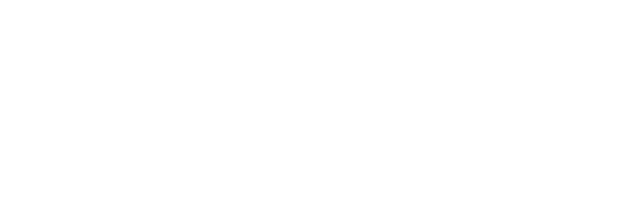
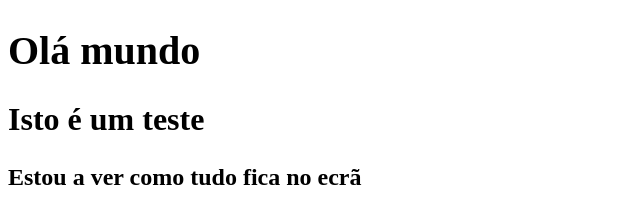
Before and after one commit to nonyobu/udacity_fend_blog, a plain HTML site: page home.html in a window 1280 px wide. Shown: the whole page, without its empty margins (0-640 px from the left). Drawn offline with Linux system fonts and the light colour scheme; files that its build step writes are made by us from their sources.

Commit message:
fix: link to css from html test: change styles to check on screen

```diff
--- a/css/styles.css
+++ b/css/styles.css
@@ -1,11 +1,15 @@
+body {
+    font-size: 16px;
+}
+
 h1 {
+    font-size: 2.5em;
+}
+
+h2 {
     font-size: 2em;
 }
 
-h2 {
+h3 {
     font-size: 1.5em;
 }
-
-h3 {
-    font-size: 1em;
-}
--- a/home.html
+++ b/home.html
@@ -4,9 +4,11 @@
     <meta charset="UTF-8">
     <meta content="width=device-width, initial-scale=1, maximum-scale=1" name="viewport"/>
     <title>Personal Blog</title>
-    <link rel="stylesheet" href="styles.css" />
+    <link rel="stylesheet" href="css/styles.css" />
 </head>
 <body>
-
+    <h1>Olá mundo</h1>
+    <h2>Isto é um teste</h2>
+    <h3>Estou a ver como tudo fica no ecrã</h3>
 </body>
 </html>
```
